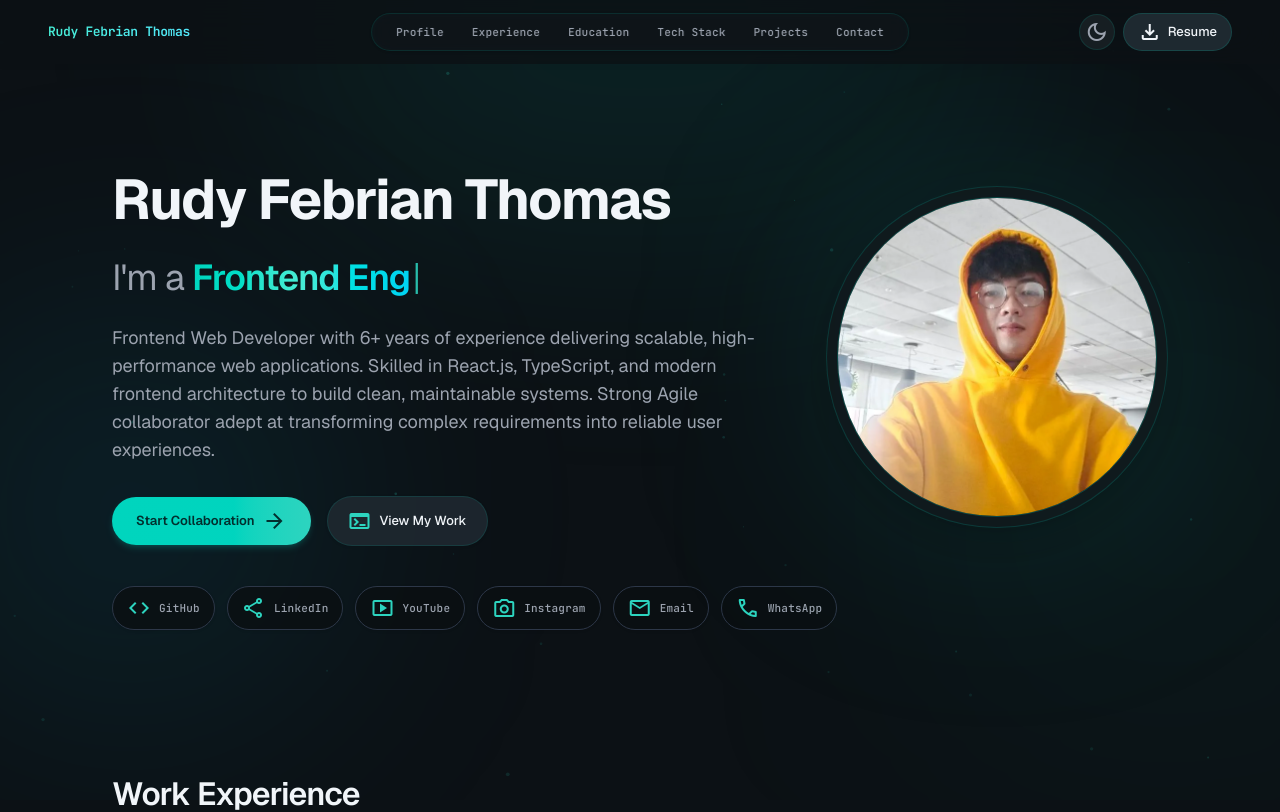
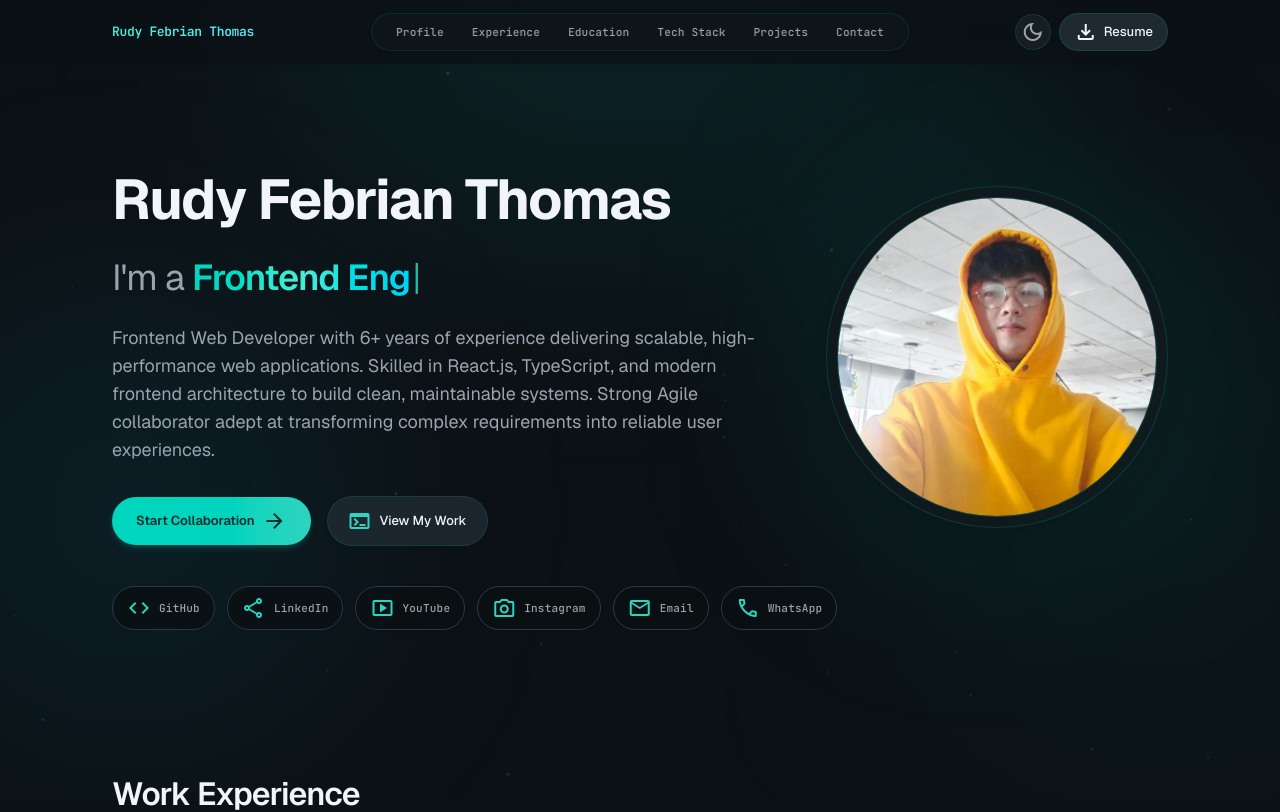
Before and after one commit to rudyfebrianthomas/rudyfebrianthomas.github.io, a Next.js app: page / in a window 1280 px wide. Shown: the top 812 px of the page. Built offline with nearby package versions, Linux system fonts and the light colour scheme.

Commit message:
style: align header, main content, and footer to max-w-6xl

```diff
--- a/src/components/layout/Footer.tsx
+++ b/src/components/layout/Footer.tsx
@@ -6,7 +6,7 @@ import { CurrentYear } from "./CurrentYear";
 export function Footer() {
   return (
     <footer className="relative z-10 w-full border-t border-teal-500/10 bg-surface-container-low py-10">
-      <div className="mx-auto flex w-full max-w-7xl flex-col items-center justify-between gap-6 px-4 sm:px-6 md:flex-row lg:px-12">
+      <div className="mx-auto flex w-full max-w-6xl flex-col items-center justify-between gap-6 px-4 sm:px-6 md:flex-row lg:px-12">
         <div className="flex flex-col items-center gap-1 md:items-start">
           <span className="font-mono text-label-md font-semibold tracking-tight text-on-surface">
             {profile.name} · Frontend Developer
--- a/src/components/layout/Header.tsx
+++ b/src/components/layout/Header.tsx
@@ -5,7 +5,7 @@ import { ThemeToggle } from "./ThemeToggle";
 export function Header() {
   return (
     <header className="fixed inset-x-0 top-0 z-50 bg-surface/80 shadow-[0_1px_8px_rgba(0,0,0,0.04)] backdrop-blur-xl motion-safe:animate-in motion-safe:fade-in-0 motion-safe:slide-in-from-top-4 motion-safe:duration-700">
-      <div className="relative mx-auto grid w-full max-w-7xl grid-cols-[minmax(0,1fr)_auto] items-center px-4 sm:px-6 md:flex md:h-16 md:justify-between md:gap-4 lg:px-12">
+      <div className="relative mx-auto grid w-full max-w-6xl grid-cols-[minmax(0,1fr)_auto] items-center px-4 sm:px-6 md:flex md:h-16 md:justify-between md:gap-4 lg:px-12">
         <a
           href="#hero"
           className="z-10 flex h-14 min-w-0 items-center font-mono text-label-md font-semibold tracking-tight md:h-auto md:shrink"
```
